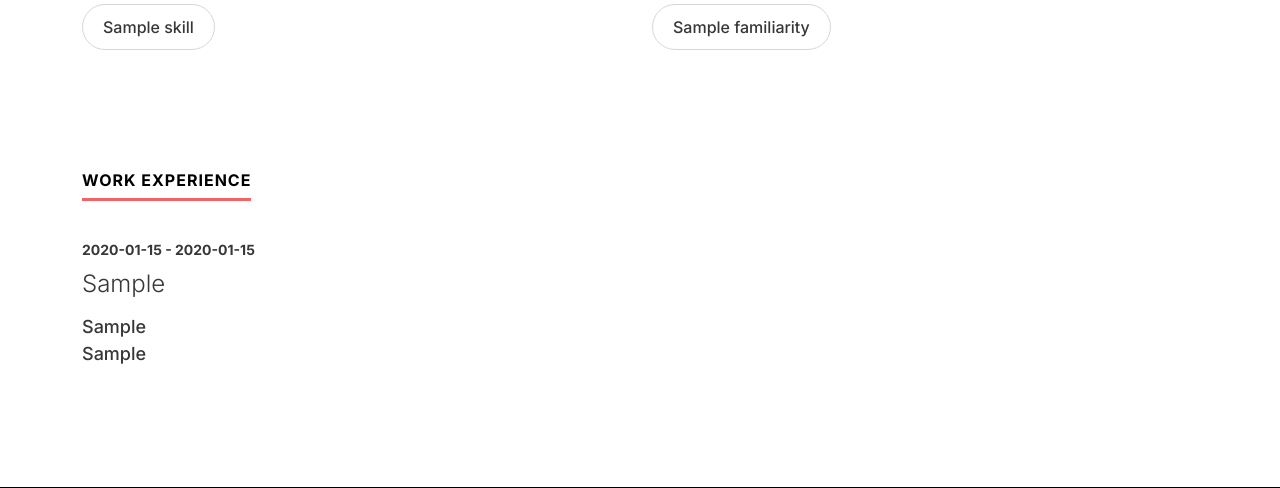
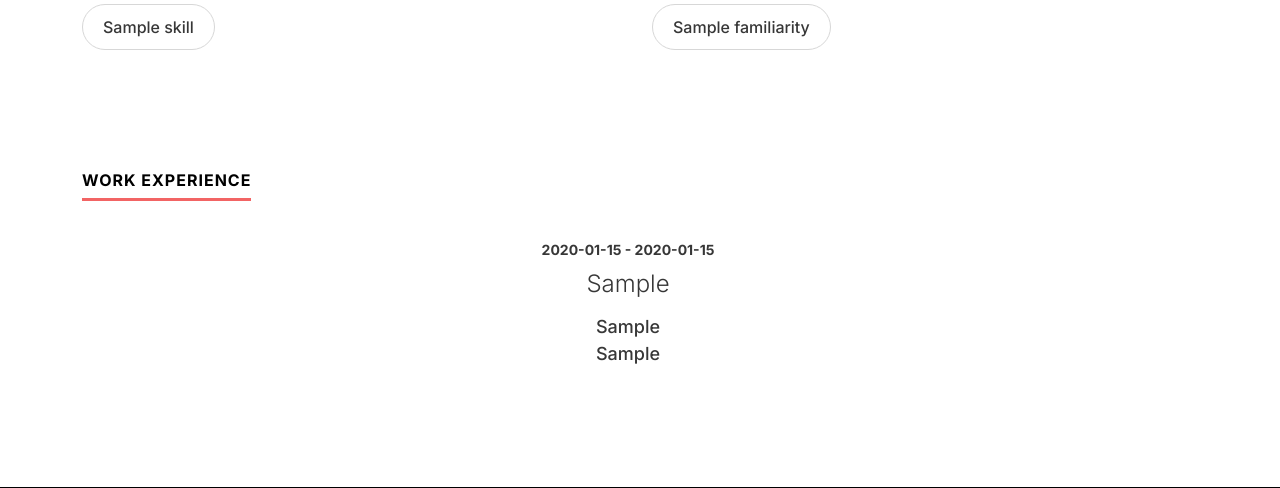
Before and after one commit to Alireza-6/Resume, a Django app: page / in a window 1280 px wide. Shown: the part 911-1399 px from the top of the page. Run offline with Django 4.2, Linux system fonts and the light colour scheme; tables that the repository leaves empty hold one stand-in row (values such as "Sample post"); grey boxes marked "Sample" are stand-in pictures.

Commit message:
template and gitignore file edited

```diff
--- a/info/templates/index.html
+++ b/info/templates/index.html
@@ -108,15 +108,15 @@
     <div class="container">
         <h2 class="ds-heading">Work Experience</h2>
         <div class="row ds-experience-list">
-            <div class="col-12 col-sm-12 col-md-6 col-lg-6 col-xl-6 col-xxl-6">
-                <section>
-                    {% for experience in experiences %}
+            <div class="row text-center justify-content-around">
+                {% for experience in experiences %}
+                    <div class="col-12 col-sm-6">
                         <span class="ds-year">{{ experience.start_date }} - {{ experience.end_date }}</span>
                         <h3 class="ds-officename">{{ experience.company }}</h3>
                         <span class="ds-department">{{ experience.position }}</span>
                         <span class="ds-city">{{ experience.city }}</span>
-                    {% endfor %}
-                </section>
+                    </div>
+                {% endfor %}
             </div>
         </div>
     </div>
```
Also changed, not shown: 1 other file.
